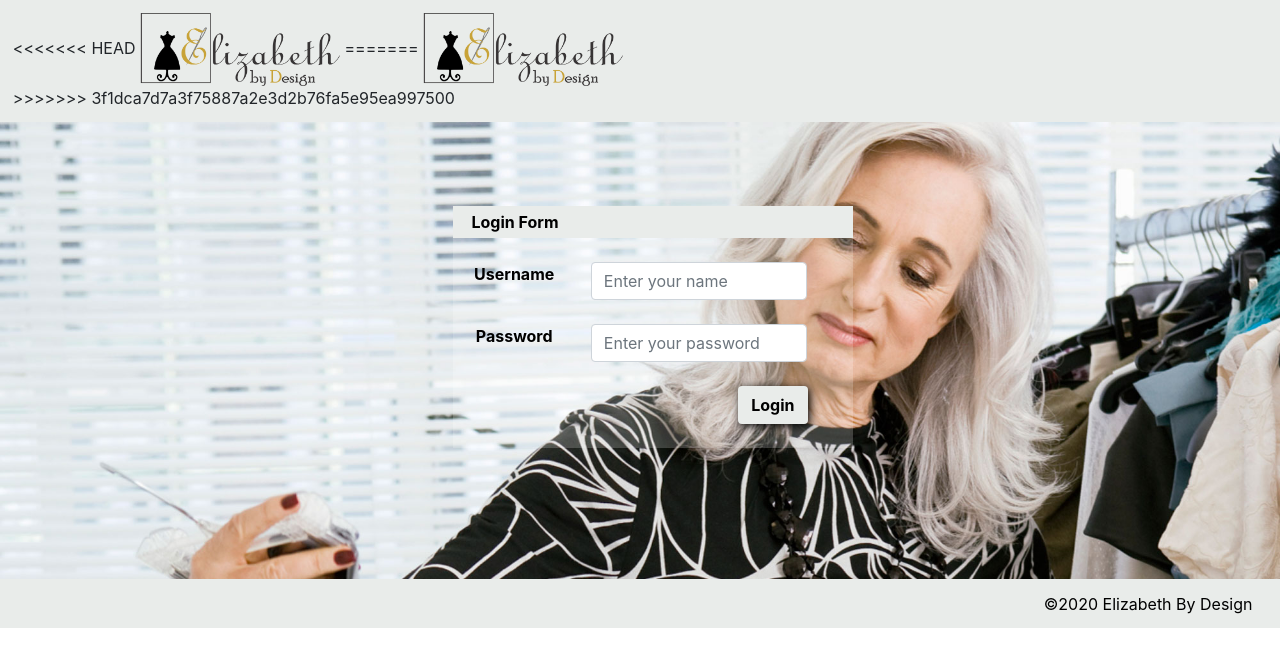
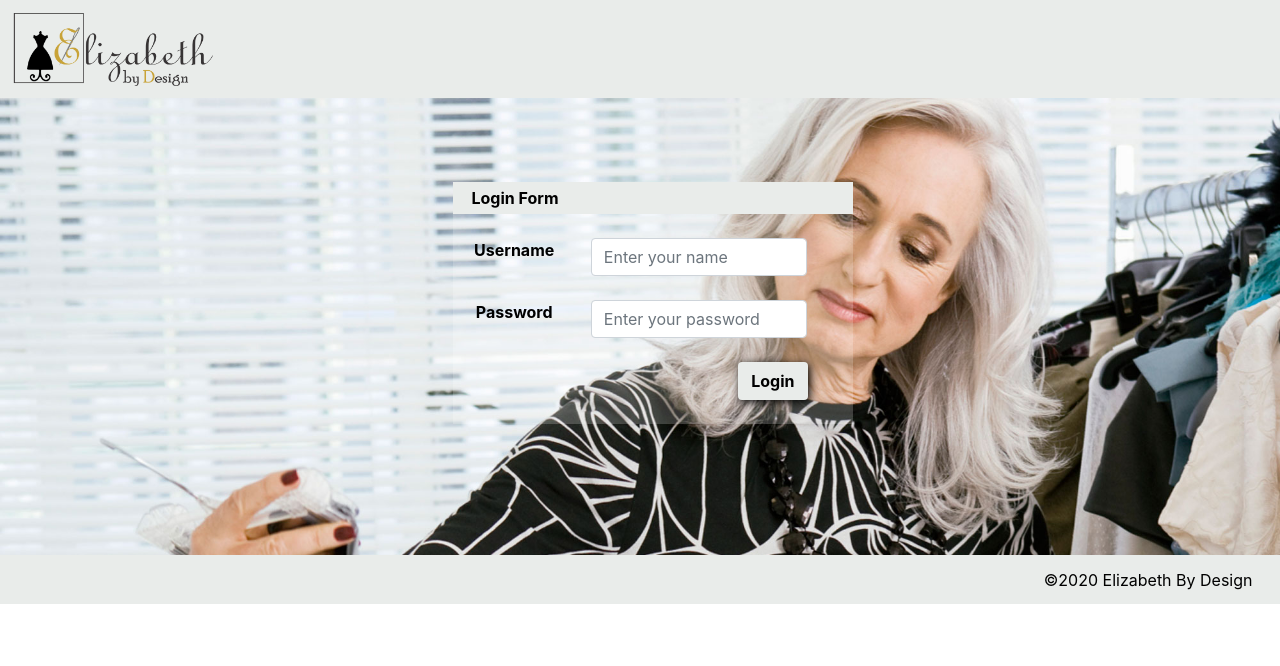
Before and after one commit to jparrax/content-manager-panel-vue, a Vue app: page / in a window 1280 px wide. Shown: the top 666 px of the page. Built offline with nearby package versions, Linux system fonts and the light colour scheme.

Commit message:
Minor changes

```diff
--- a/src/components/HeaderAdmin.vue
+++ b/src/components/HeaderAdmin.vue
@@ -1,11 +1,7 @@
 <template>
     <b-row class = "header">
         <b-col class = "left">
-<<<<<<< HEAD
-            <img  src="../assets/logo-final-v2.png">
-=======
-            <img src="../assets/logo-final-v2.png">
->>>>>>> 3f1dca7d7a3f75887a2e3d2b76fa5e95ea997500
+          <img  src="../assets/logo-final-v2.png">
         </b-col>
         <b-col class = "right">
             <b-button id = "my-button" v-show = isLogOutActive @click="logOut">Logout</b-button>
```
